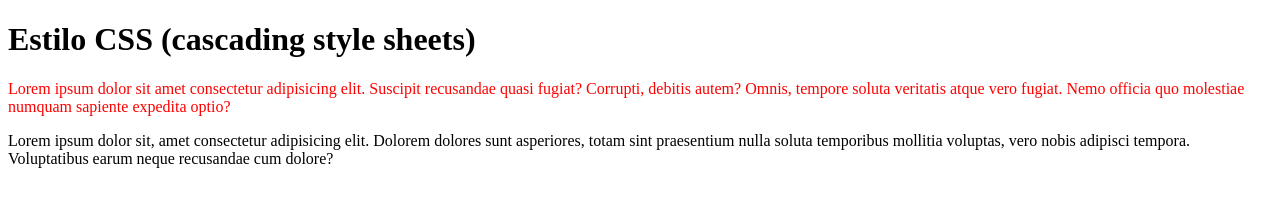
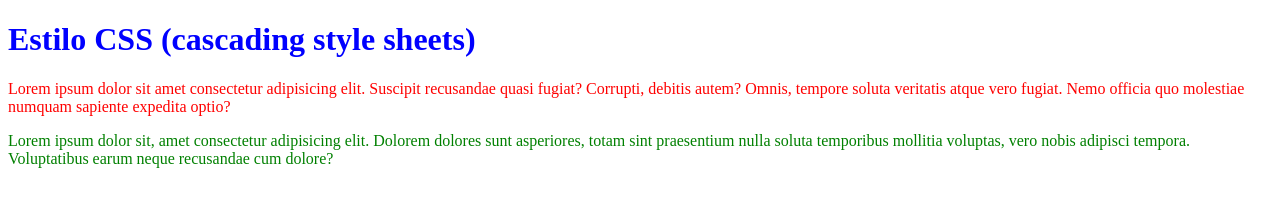
Before and after one commit to marcosviniciohd/curso-desenvolvimento-web-completo, a plain HTML site: page introducao-css3/introducao.html in a window 1280 px wide. Drawn offline with Linux system fonts and the light colour scheme.

Commit message:
Alteração no arquivo introducao.html

```diff
--- a/introducao-css3/introducao.html
+++ b/introducao-css3/introducao.html
@@ -7,9 +7,9 @@
     <title>Inline Style</title>
 </head>
 <body>
-    <h1 >Estilo CSS (cascading style sheets)</h1>
+    <h1 style="color:blue;">Estilo CSS (cascading style sheets)</h1>
     <p style="color: red;">Lorem ipsum dolor sit amet consectetur adipisicing elit. Suscipit recusandae quasi fugiat? Corrupti, debitis autem? Omnis, tempore soluta veritatis atque vero fugiat. Nemo officia quo molestiae numquam sapiente expedita optio?</p>
 
-    <p>Lorem ipsum dolor sit, amet consectetur adipisicing elit. Dolorem dolores sunt asperiores, totam sint praesentium nulla soluta temporibus mollitia voluptas, vero nobis adipisci tempora. Voluptatibus earum neque recusandae cum dolore?</p>
+    <p style="color: green;">Lorem ipsum dolor sit, amet consectetur adipisicing elit. Dolorem dolores sunt asperiores, totam sint praesentium nulla soluta temporibus mollitia voluptas, vero nobis adipisci tempora. Voluptatibus earum neque recusandae cum dolore?</p>
 </body>
 </html>
```
